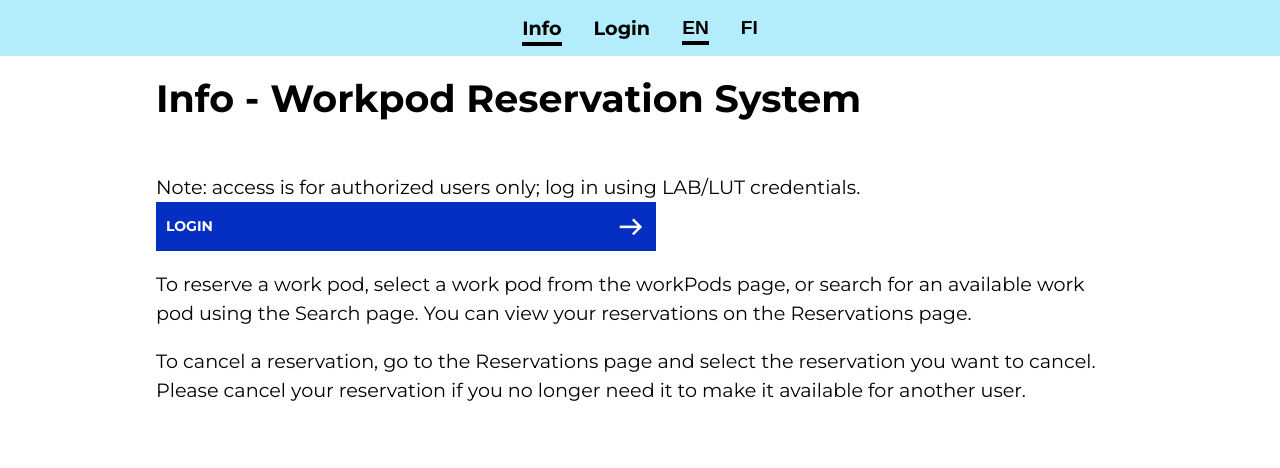
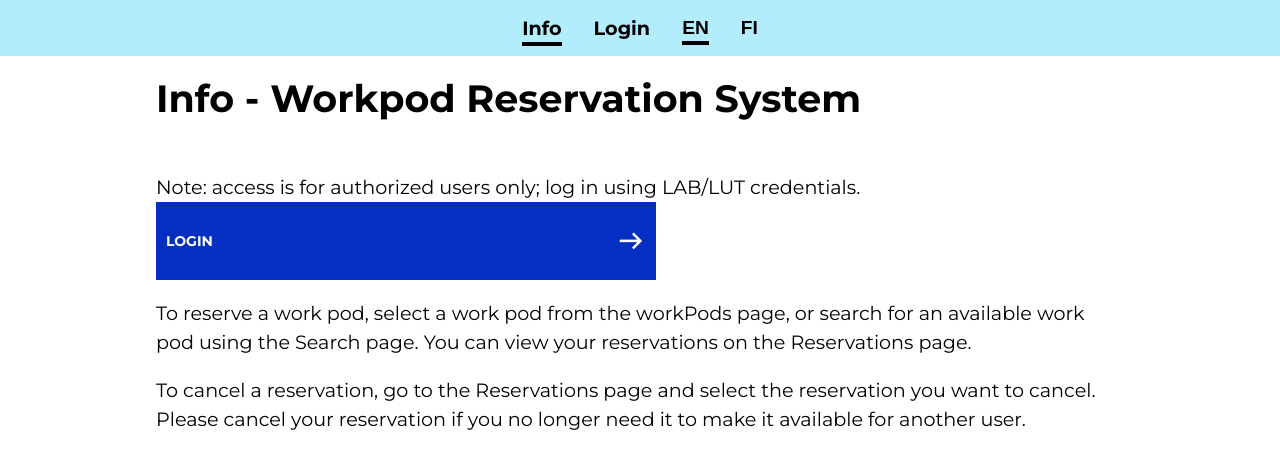
Before and after one commit to oskarisuonpaa/work-pod-end-user-interface, a React (Vite) app in the folder app/: page /info in a window 1280 px wide. Shown: the top 468 px of the page. Built offline with nearby package versions, Linux system fonts and the light colour scheme; no server answers.

Commit message:
refactor: adjust button display properties and update dashboard container height

```diff
--- a/app/src/components/ActionButton/ActionButton.css
+++ b/app/src/components/ActionButton/ActionButton.css
@@ -1,5 +1,7 @@
 .button {
-  display: block;
+  display: flex;
+  align-items: center;
+  justify-content: flex-start;
   position: relative;
   background-color: var(--blue);
   color: var(--white);
@@ -14,6 +16,7 @@
   width: 100%;
   text-align: left;
   font-weight: bold;
+  height: 78px;
 }
 
 .button:hover,
--- a/app/src/components/DashboardPage/Dashboard.css
+++ b/app/src/components/DashboardPage/Dashboard.css
@@ -7,7 +7,7 @@
 .schedule-container {
   background: var(--beige);
   width: 100%;
-  height: 340px;
+  height: 360px;
   padding: 20px;
 }
 
@@ -36,7 +36,7 @@
 .link-container {
   width: 100%;
   height: 100%;
-  transform: translateY(50%);
+  transform: translateY(64px);
 }
 
 .mobile-only {
```
